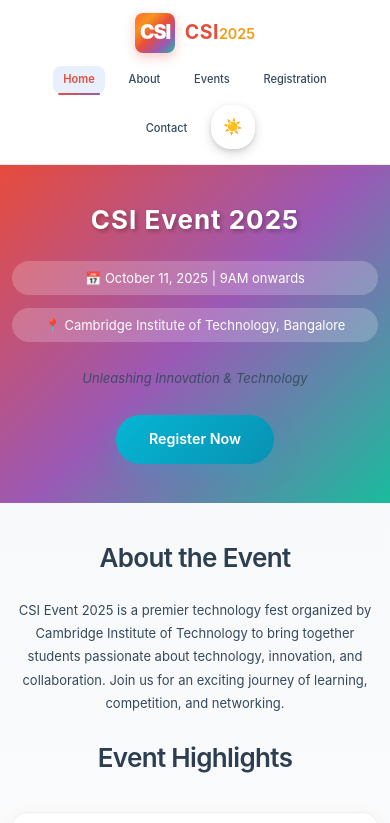
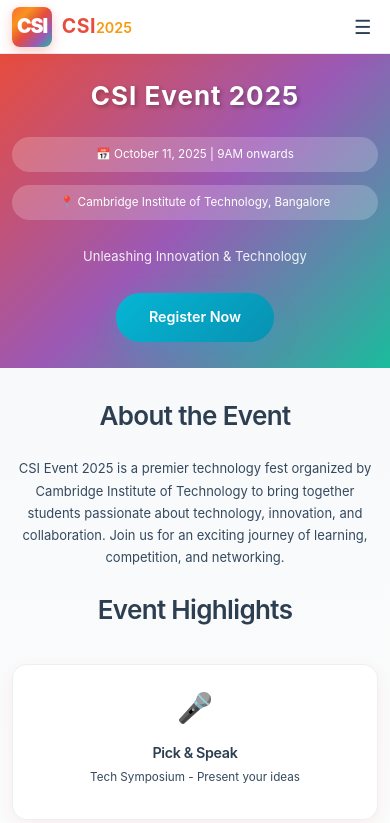
Before and after one commit to nareshkarthigeyan/CSI-Website, a React (Vite) app in the folder CSI/: page / in a window 390 px wide. Shown: the top 823 px of the page. Built offline with nearby package versions, Linux system fonts and the light colour scheme.

Commit message:
fix few issues

```diff
--- a/CSI/src/components/Layout.css
+++ b/CSI/src/components/Layout.css
@@ -82,6 +82,14 @@
   align-items: center;
 }
 
+.nav-theme-toggle {
+  margin-left: 0.5rem;
+}
+
+.mobile-menu-toggle {
+  display: none;
+}
+
 .nav-link {
   color: var(--text-secondary);
   text-decoration: none;
@@ -163,40 +171,104 @@
 /* Mobile Responsive */
 @media (max-width: 768px) {
   .header .container {
-    flex-direction: column;
-    gap: 1rem;
-    padding: 1rem 20px;
+    padding: 0.75rem 16px;
   }
 
   .nav-menu {
-    flex-wrap: wrap;
-    justify-content: center;
-    gap: 1rem;
+    display: none;
+    position: fixed;
+    top: 70px;
+    left: 0;
+    right: 0;
+    background: var(--bg-primary);
+    border-top: 1px solid var(--border-color);
+    flex-direction: column;
+    gap: 0;
+    padding: 1rem 0 2rem;
+    box-shadow: 0 4px 20px var(--shadow-medium);
+    backdrop-filter: blur(20px);
+    z-index: 99;
+  }
+
+  .nav-menu.mobile-open {
+    display: flex;
   }
 
   .nav-link {
-    padding: 0.4rem 0.8rem;
-    font-size: 0.85rem;
+    padding: 1rem 2rem;
+    font-size: 1rem;
+    width: 100%;
+    text-align: center;
+    border-radius: 0;
+    border-bottom: 1px solid var(--border-color);
   }
 
-  .logo-text {
-    font-size: 1.5rem;
+  .nav-link:last-of-type {
+    border-bottom: none;
+    margin-bottom: 1rem;
   }
 
-  .logo-year {
-    font-size: 1rem;
+  .nav-theme-toggle {
+    margin: 1rem 0 0;
+    display: flex;
+    justify-content: center;
+  }
+
+  .mobile-menu-toggle {
+    display: block;
+    background: none;
+    border: none;
+    color: var(--text-primary);
+    font-size: 1.5rem;
+    cursor: pointer;
+    padding: 0.5rem;
+    border-radius: 8px;
+    transition: all 0.3s ease;
+  }
+
+  .mobile-menu-toggle:hover {
+    background: var(--bg-secondary);
   }
 
   .footer-content {
     grid-template-columns: 1fr;
     text-align: center;
+    gap: 2rem;
   }
 
   .footer-section h4 {
-    font-size: 1rem;
+    font-size: 1.1rem;
+    margin-bottom: 1rem;
+  }
+
+  .footer-section p {
+    font-size: 0.9rem;
+    line-height: 1.6;
+  }
+}
+
+@media (max-width: 480px) {
+  .header .container {
+    padding: 0.5rem 12px;
+  }
+
+  .nav-menu {
+    top: 65px;
+  }
+
+  .nav-link {
+    padding: 0.875rem 1.5rem;
+    font-size: 0.95rem;
   }
 
   .footer-section p {
     font-size: 0.85rem;
   }
 }
+
+/* Hide mobile menu toggle on desktop */
+@media (min-width: 769px) {
+  .mobile-menu-toggle {
+    display: none;
+  }
+}
--- a/CSI/src/components/Layout.tsx
+++ b/CSI/src/components/Layout.tsx
@@ -12,6 +12,7 @@
 const Layout = ({ children }: LayoutProps) => {
   const location = useLocation()
   const [isScrolled, setIsScrolled] = useState(false)
+  const [isMobileMenuOpen, setIsMobileMenuOpen] = useState(false)
 
   const isActive = (path: string) => location.pathname === path
 
@@ -25,6 +26,14 @@
     return () => window.removeEventListener('scroll', handleScroll)
   }, [])
 
+  const toggleMobileMenu = () => {
+    setIsMobileMenuOpen(!isMobileMenuOpen)
+  }
+
+  const closeMobileMenu = () => {
+    setIsMobileMenuOpen(false)
+  }
+
   return (
     <div className="layout">
       <header className={`header ${isScrolled ? 'header-scrolled' : ''}`}>
@@ -32,24 +41,33 @@
           <div className="nav-brand">
             <CSILogo />
           </div>
-          <nav className="nav-menu">
-            <Link to="/" className={`nav-link ${isActive('/') ? 'active' : ''}`}>
+          <nav className={`nav-menu ${isMobileMenuOpen ? 'mobile-open' : ''}`}>
+            <Link to="/" className={`nav-link ${isActive('/') ? 'active' : ''}`} onClick={closeMobileMenu}>
               Home
             </Link>
-            <Link to="/about" className={`nav-link ${isActive('/about') ? 'active' : ''}`}>
+            <Link to="/about" className={`nav-link ${isActive('/about') ? 'active' : ''}`} onClick={closeMobileMenu}>
               About
             </Link>
-            <Link to="/events" className={`nav-link ${isActive('/events') ? 'active' : ''}`}>
+            <Link to="/events" className={`nav-link ${isActive('/events') ? 'active' : ''}`} onClick={closeMobileMenu}>
               Events
             </Link>
-            <Link to="/registration" className={`nav-link ${isActive('/registration') ? 'active' : ''}`}>
+            <Link to="/registration" className={`nav-link ${isActive('/registration') ? 'active' : ''}`} onClick={closeMobileMenu}>
               Registration
             </Link>
-            <Link to="/contact" className={`nav-link ${isActive('/contact') ? 'active' : ''}`}>
+            <Link to="/contact" className={`nav-link ${isActive('/contact') ? 'active' : ''}`} onClick={closeMobileMenu}>
               Contact
             </Link>
-            <ThemeToggle />
+            <div className="nav-theme-toggle">
+              <ThemeToggle />
+            </div>
           </nav>
+          <button
+            className="mobile-menu-toggle"
+            onClick={toggleMobileMenu}
+            aria-label="Toggle mobile menu"
+          >
+            {isMobileMenuOpen ? '✕' : '☰'}
+          </button>
         </div>
       </header>
 
--- a/CSI/src/components/ThemeToggle.css
+++ b/CSI/src/components/ThemeToggle.css
@@ -53,3 +53,38 @@
   background: rgba(0, 0, 0, 0.3);
   box-shadow: 0 6px 16px rgba(0, 0, 0, 0.4), 0 3px 6px rgba(0, 0, 0, 0.25);
 }
+
+/* Mobile Responsive */
+@media (max-width: 768px) {
+  .theme-toggle {
+    width: 40px;
+    height: 40px;
+    position: static;
+    top: auto;
+  }
+
+  .toggle-icon {
+    font-size: 1.1rem;
+    top: 0;
+  }
+
+  .theme-toggle:hover {
+    transform: none;
+  }
+
+  .theme-toggle:active {
+    transform: scale(0.95);
+  }
+}
+
+@media (max-width: 480px) {
+  .theme-toggle {
+    width: 36px;
+    height: 36px;
+    padding: 0.375rem;
+  }
+
+  .toggle-icon {
+    font-size: 1rem;
+  }
+}
--- a/CSI/src/pages/About.css
+++ b/CSI/src/pages/About.css
@@ -12,6 +12,7 @@
 }
 
 .about-hero h1 {
+  color: white;
   font-size: 2.25rem;
   margin-bottom: 1rem;
   font-weight: bold;
@@ -124,14 +125,15 @@
 }
 
 .activity-item {
-  background: white;
+  background: var(--card-bg);
   padding: 2rem;
   margin-bottom: 1.5rem;
   border-radius: 20px;
-  box-shadow: 0 4px 15px rgba(37, 99, 235, 0.08);
-  border-left: 4px solid #2563eb;
-  border: 1px solid #e2e8f0;
+  box-shadow: 0 4px 15px var(--shadow-light);
+  border-left: 4px solid var(--primary-color);
+  border: 1px solid var(--card-border);
   transition: all 0.3s ease;
+  backdrop-filter: blur(10px);
 }
 
 .activity-item h3 {
@@ -148,7 +150,7 @@
 
 .participation {
   padding: 5rem 0;
-  background: white;
+  background: var(--bg-primary);
 }
 
 .participation h2 {
@@ -215,6 +217,7 @@
 }
 
 .event-reminder h2 {
+  color: white;
   text-align: center;
   font-size: 2.5rem;
   margin-bottom: 3rem;
--- a/CSI/src/pages/Events.css
+++ b/CSI/src/pages/Events.css
@@ -39,12 +39,14 @@
 }
 
 .events-hero h1 {
+  color: white;
   font-size: 2.25rem;
   margin-bottom: 1rem;
   font-weight: bold;
 }
 
 .events-subtitle {
+  color: white;
   font-size: 1.1rem;
   max-width: 600px;
   margin: 0 auto;
@@ -95,6 +97,7 @@
 }
 
 .event-basic-info h2 {
+  color: white;
   font-size: 1.5rem;
   margin-bottom: 0.75rem;
   font-weight: bold;
@@ -206,11 +209,13 @@
 }
 
 .events-cta h2 {
+  color: white;
   font-size: 2.5rem;
   margin-bottom: 1rem;
 }
 
 .events-cta p {
+  color: white;
   font-size: 1.2rem;
   margin-bottom: 2rem;
   max-width: 600px;
@@ -247,6 +252,7 @@
   }
 
   .event-header {
+    color: white;
     flex-direction: column;
     text-align: center;
     padding: 1.5rem;
--- a/CSI/src/pages/Home.css
+++ b/CSI/src/pages/Home.css
@@ -8,8 +8,36 @@
   color: white;
   padding: 4.5rem 0;
   text-align: center;
-  position: relative;
-  overflow: hidden;
+}
+
+/* Tablet responsive */
+@media (max-width: 1024px) and (min-width: 769px) {
+  .organizers-grid {
+    grid-template-columns: 1fr 1fr 1fr;
+    gap: 1.5rem;
+  }
+
+  .organizer-card {
+    padding: 1.5rem;
+  }
+
+  .organizer-card h4 {
+    font-size: 1.2rem;
+  }
+
+  .organizer-card p {
+    font-size: 0.9rem;
+  }
+}
+
+/* Mobile responsive */
+@media (max-width: 768px) {
+  /* Example: apply these styles to .hero for mobile */
+  .hero {
+    text-align: center;
+    position: relative;
+    overflow: hidden;
+  }
 }
 
 .hero-content {
@@ -49,9 +77,10 @@
 }
 
 .tagline {
+  color: white;
   font-size: 1.125rem;
   margin: 2rem 0;
-  font-style: italic;
+  /* font-style: italic; */
   opacity: 0.9;
 }
 
@@ -173,9 +202,9 @@
 
 .organizers-grid {
   display: grid;
-  grid-template-columns: repeat(auto-fit, minmax(300px, 1fr));
+  grid-template-columns: 1fr 1fr 1fr;
   gap: 2rem;
-  max-width: 900px;
+  max-width: 1200px;
   margin: 0 auto;
 }
 
@@ -228,41 +257,152 @@
   color: var(--text-secondary);
 }
 
+/* Tablet Responsive */
+@media (max-width: 1024px) and (min-width: 769px) {
+  .organizers-grid {
+    grid-template-columns: 1fr 1fr 1fr;
+    gap: 1.5rem;
+  }
+
+  .organizer-card {
+    padding: 1.5rem;
+  }
+
+  .organizer-card h4 {
+    font-size: 1.2rem;
+  }
+
+  .organizer-card p {
+    font-size: 0.9rem;
+  }
+}
+
 /* Mobile Responsive */
 @media (max-width: 768px) {
+  .hero {
+    padding: 2.5rem 0;
+    text-align: center;
+  }
+
   .event-title {
-    font-size: 2rem;
+    font-size: 2.25rem;
+    line-height: 1.2;
+    margin-bottom: 1.5rem;
   }
 
   .event-info {
     flex-direction: column;
     gap: 1rem;
+    margin: 1.5rem 0;
   }
 
   .event-date,
   .event-venue {
-    font-size: 1rem;
+    font-size: 0.95rem;
+    padding: 0.75rem 1.25rem;
   }
 
   .tagline {
+    font-size: 1.125rem;
+    margin: 1.5rem 0;
+  }
+
+  .cta-button {
+    padding: 1rem 2rem;
     font-size: 1rem;
+    margin-top: 1rem;
+  }
+
+  .about-event,
+  .organizers,
+  .cta-section {
+    padding: 3rem 0;
   }
 
   .activities-grid {
     grid-template-columns: 1fr;
     gap: 1.5rem;
+    margin-top: 2rem;
+  }
+
+  .activity-card {
+    padding: 2rem;
+  }
+
+  .activity-icon {
+    font-size: 2.5rem;
+  }
+
+  .activity-card h4 {
+    font-size: 1.2rem;
+    margin: 1rem 0 0.5rem;
+  }
+
+  .activity-card p {
+    font-size: 0.95rem;
   }
 
   .organizers-grid {
     grid-template-columns: 1fr;
+    gap: 1.5rem;
   }
 
+  .organizer-card {
+    padding: 1.5rem;
+  }
+
+  .event-description {
+    font-size: 1rem;
+    line-height: 1.7;
+  }
+}
+
+@media (max-width: 480px) {
   .hero {
-    padding: 3rem 0;
+    padding: 2rem 0;
+  }
+
+  .event-title {
+    font-size: 2rem;
+    margin-bottom: 1rem;
+  }
+
+  .event-date,
+  .event-venue {
+    font-size: 0.9rem;
+    padding: 0.625rem 1rem;
+  }
+
+  .tagline {
+    font-size: 1rem;
+    margin: 1rem 0;
+  }
+
+  .cta-button {
+    padding: 0.875rem 1.75rem;
+    font-size: 0.95rem;
   }
 
   .about-event,
-  .organizers {
-    padding: 3rem 0;
+  .organizers,
+  .cta-section {
+    padding: 2.5rem 0;
+  }
+
+  .activity-card,
+  .organizer-card {
+    padding: 1.5rem;
+  }
+
+  .activity-icon {
+    font-size: 2.25rem;
+  }
+
+  .activity-card h4 {
+    font-size: 1.1rem;
+  }
+
+  .activity-card p {
+    font-size: 0.9rem;
   }
 }
--- a/CSI/src/pages/Registration.css
+++ b/CSI/src/pages/Registration.css
@@ -12,12 +12,14 @@
 }
 
 .registration-hero h1 {
+  color: white;
   font-size: 2.25rem;
   margin-bottom: 1rem;
   font-weight: bold;
 }
 
 .registration-hero p {
+  color: white;
   font-size: 1.1rem;
   max-width: 600px;
   margin: 0 auto;
@@ -125,6 +127,7 @@
 
 .activity-option input[type="radio"] {
   width: auto;
+  margin-right: 1rem;
   margin-bottom: 0.5rem;
   transform: scale(1.2);
 }
```
Also changed, not shown: CSI/src/pages/Contact.css (+6 -3 lines).
